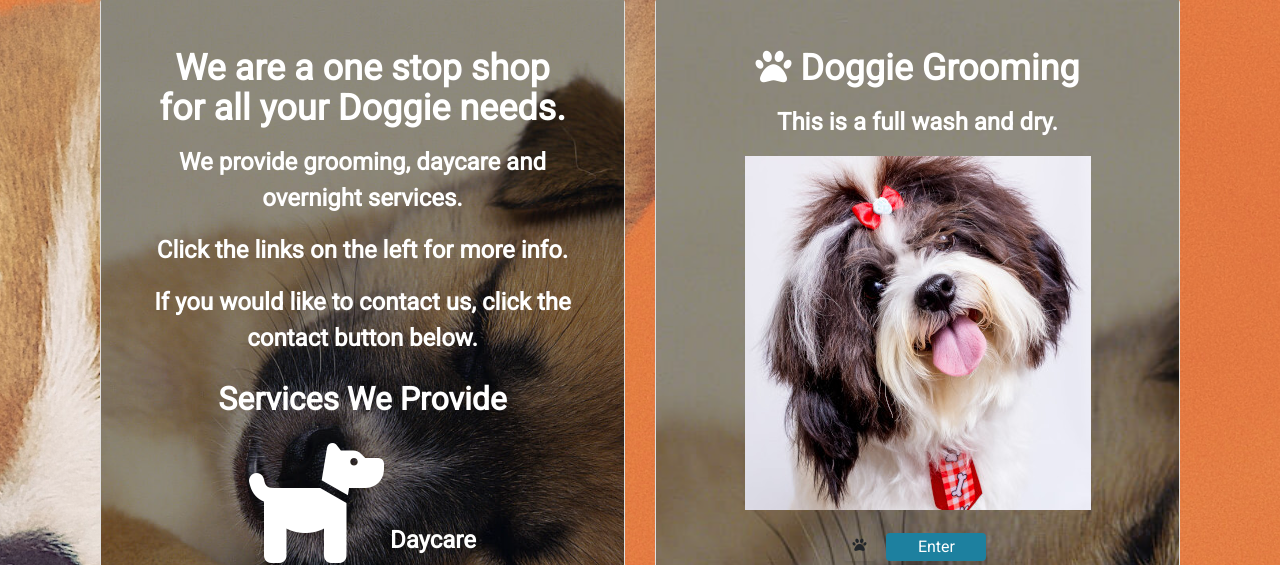
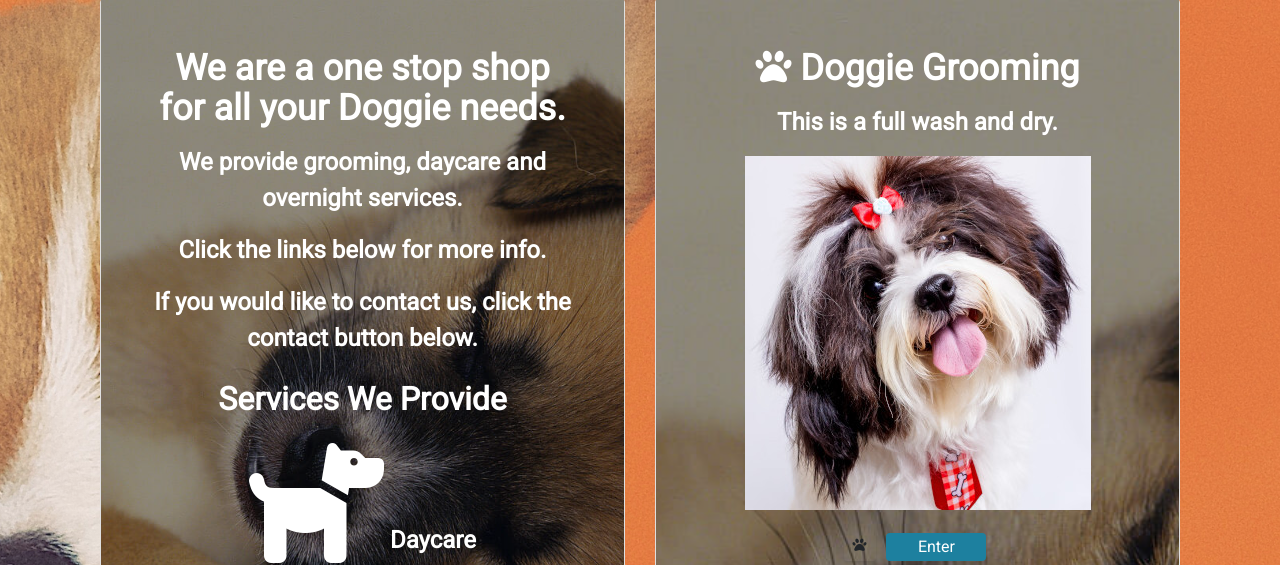
Before and after one commit to eezipc/Doggie-DayCare, a Flask app: page / in a window 1280 px wide. Shown: the part 315-880 px from the top of the page. Run offline with Flask 2, Linux system fonts and the light colour scheme; some libraries are stand-ins or nearby versions.

Commit message:
changed text on index

```diff
--- a/templates/index.html
+++ b/templates/index.html
@@ -16,7 +16,7 @@
                      		<h3 class="card-title">We are a one stop shop for all your Doggie needs.</h3>
 							<p class="card-text">
 								<p>We provide grooming, daycare and overnight services.</p>
-								<p> Click the links on the left for more info.</p>
+								<p> Click the links below for more info.</p>
 								<p> If you would like to contact us, click the contact button below.</p>
 							</p>
 							<div>
```
